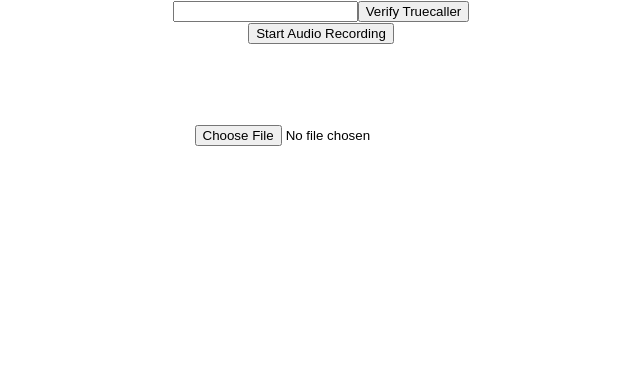
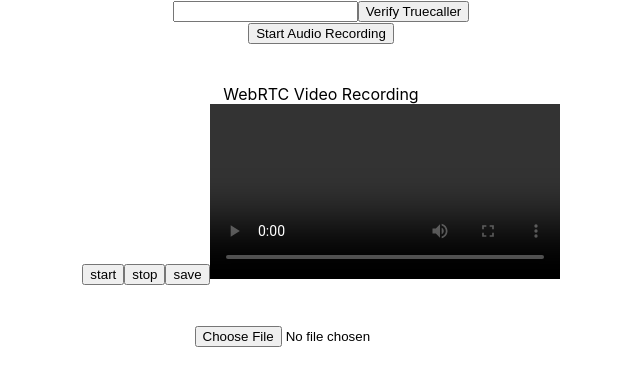
Before and after one commit to geekymehul/video-profile-poc, a React (Create React App) app: page / in a window 1280 px wide. Shown: the top 386 px of the page, without its empty margins (319-959 px from the left). Built offline with nearby package versions, Linux system fonts and the light colour scheme.

Commit message:
pushing changes for test.......

```diff
--- a/src/App.js
+++ b/src/App.js
@@ -23,7 +23,7 @@ function App() {
         <NativeVideoRecorder enableCompression={true} setActive={setActive}/> */}
         <br></br>
         <br></br>
-        {/* <VideoRecorder setActive={setActive}></VideoRecorder> */}
+        <VideoRecorder setActive={setActive}></VideoRecorder>
         <br></br>
         <br></br>
         <InputVideoPlayer></InputVideoPlayer>
```
